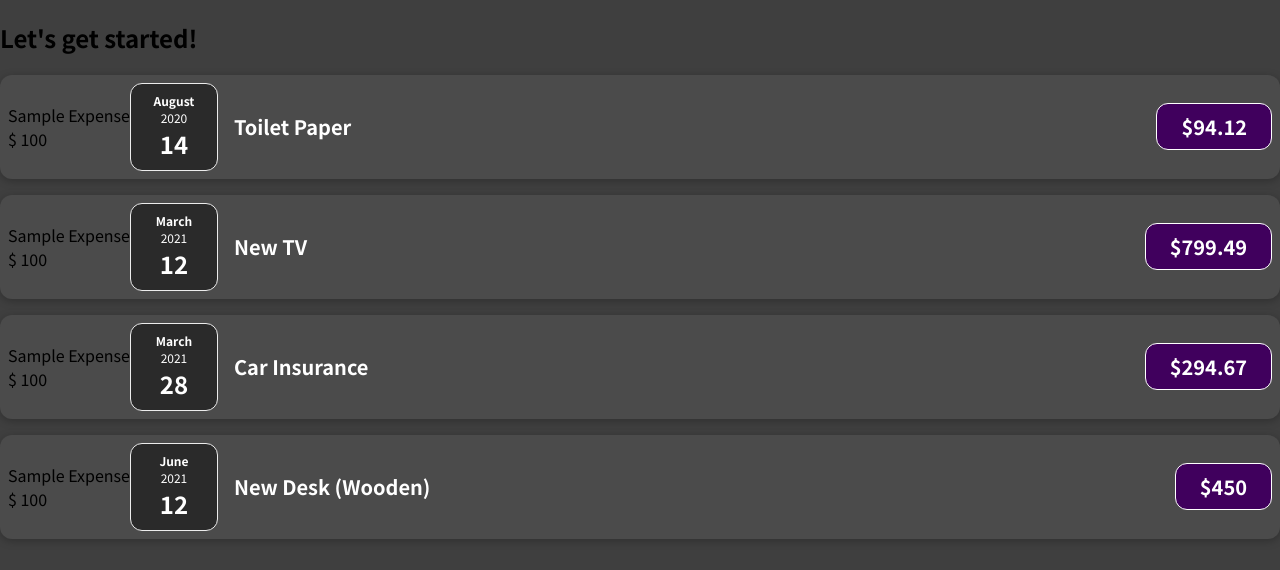
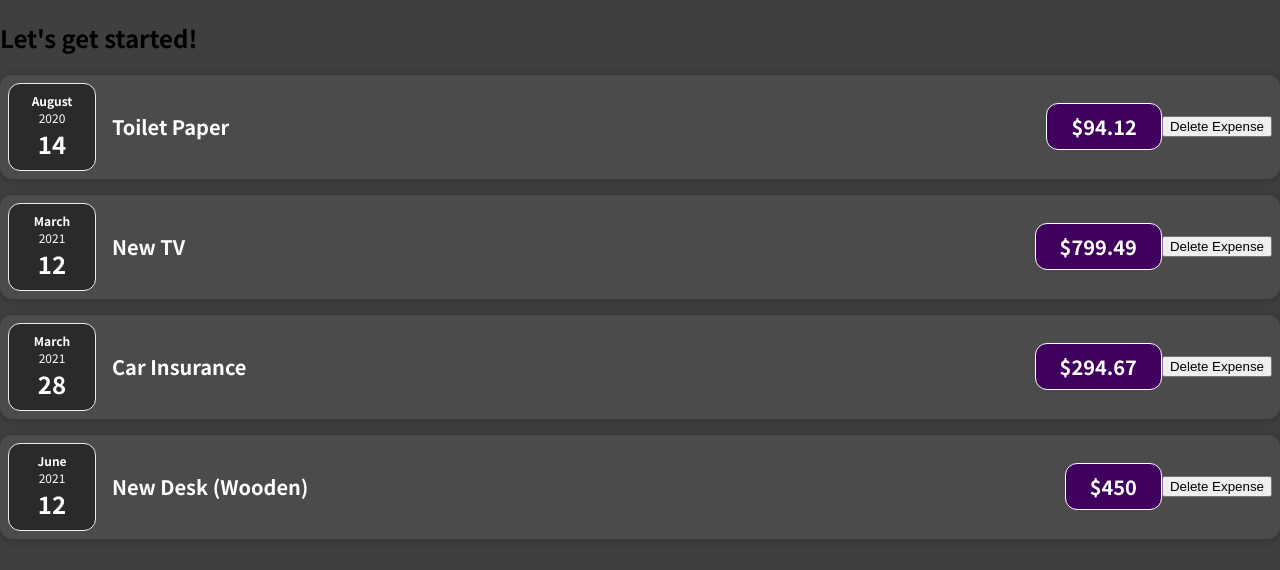
Before and after one commit to AnjaliManogna/expenses-Tracker, a React (Create React App) app: page / in a window 1280 px wide. Shown: the top 570 px of the page. Built offline with nearby package versions, Linux system fonts and the light colour scheme.

Commit message:
Event Listener

```diff
--- a/src/App.js
+++ b/src/App.js
@@ -1,4 +1,4 @@
-import ExpenseItem from "./components/ExpenseItem";
+import ExpenseItem from "./components/Expenses/ExpenseItem";
 
 function App() {
   const expenses = [
--- a/src/components/ExpenseDetails.js
+++ /dev/null
@@ -1,12 +0,0 @@
-function ExpenseDetails(props) {
-  return (
-    <div className="expense-details">
-      <div className="expense-details__title">{props.title}</div>
-      <div className="expense-details__amount">
-        {props.currency} {props.amount}
-      </div>
-    </div>
-  );
-}
-
-export default ExpenseDetails;
--- a/src/components/ExpenseItem.js
+++ /dev/null
@@ -1,19 +0,0 @@
-import React from "react";
-import ExpenseDate from "./ExpenseDate";
-import ExpenseDetails from "./ExpenseDetails";
-import "./ExpenseItem.css";
-
-function ExpenseItem(props) {
-  return (
-    <div className="expense-item">
-      <ExpenseDetails title="Sample Expense" amount={100} currency="$" />
-      <ExpenseDate date={props.date} />
-      <div className="expense-item__description">
-        <h2>{props.title}</h2>
-        <div className="expense-item__price">${props.amount}</div>
-      </div>
-    </div>
-  );
-}
-
-export default ExpenseItem;
--- /dev/null
+++ b/src/components/Expenses/ExpenseItem.js
@@ -0,0 +1,29 @@
+import React from "react";
+import ExpenseDate from "./ExpenseDate";
+import "./ExpenseItem.css";
+import Card from "../UI/Card";
+
+const ExpenseItem = (props) => {
+  const clickHandler = () => {
+    const confirmDelete = window.confirm(
+      "Are you sure you want to delete this expense?"
+    );
+    if (confirmDelete) {
+      const expenseItem = document.getElementById(props.expenseId);
+      expenseItem.remove();
+    }
+  };
+
+  return (
+    <Card className="expense-item">
+      <ExpenseDate date={props.date} />
+      <div className="expense-item__description">
+        <h2>{props.title}</h2>
+        <div className="expense-item__price">${props.amount}</div>
+      </div>
+      <button onClick={clickHandler}>Delete Expense</button>
+    </Card>
+  );
+};
+
+export default ExpenseItem;
```
Also changed, not shown: src/components/Expenses/ExpenseDetails.js (added, +12 -0 lines), src/components/Expenses/ExpenseDate.css (renamed from src/components/ExpenseDate.css), src/components/Expenses/ExpenseDate.js (renamed from src/components/ExpenseDate.js), src/components/Expenses/ExpenseItem.css (renamed from src/components/ExpenseItem.css), src/components/Expenses/Expenses.css (renamed from src/components/Expenses.css), src/components/Expenses/Expenses.js (renamed from src/components/Expenses.js).
